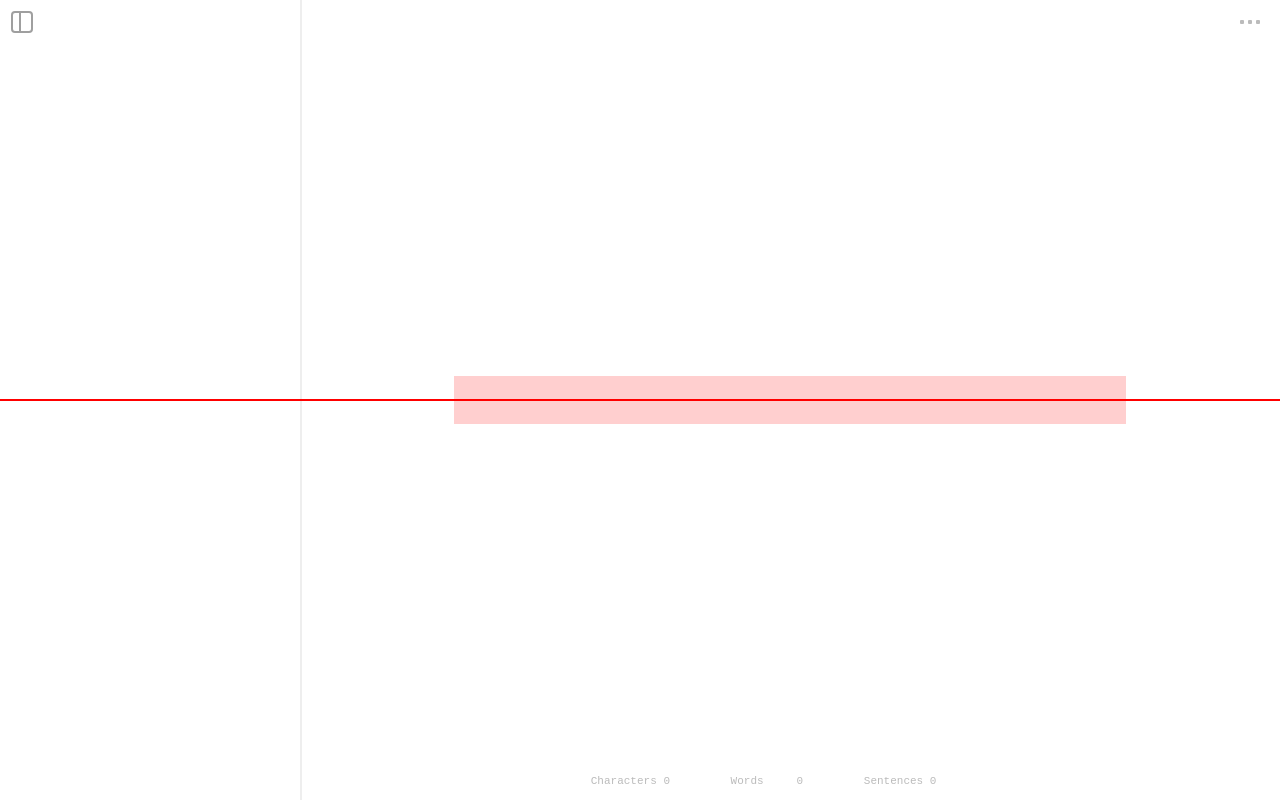
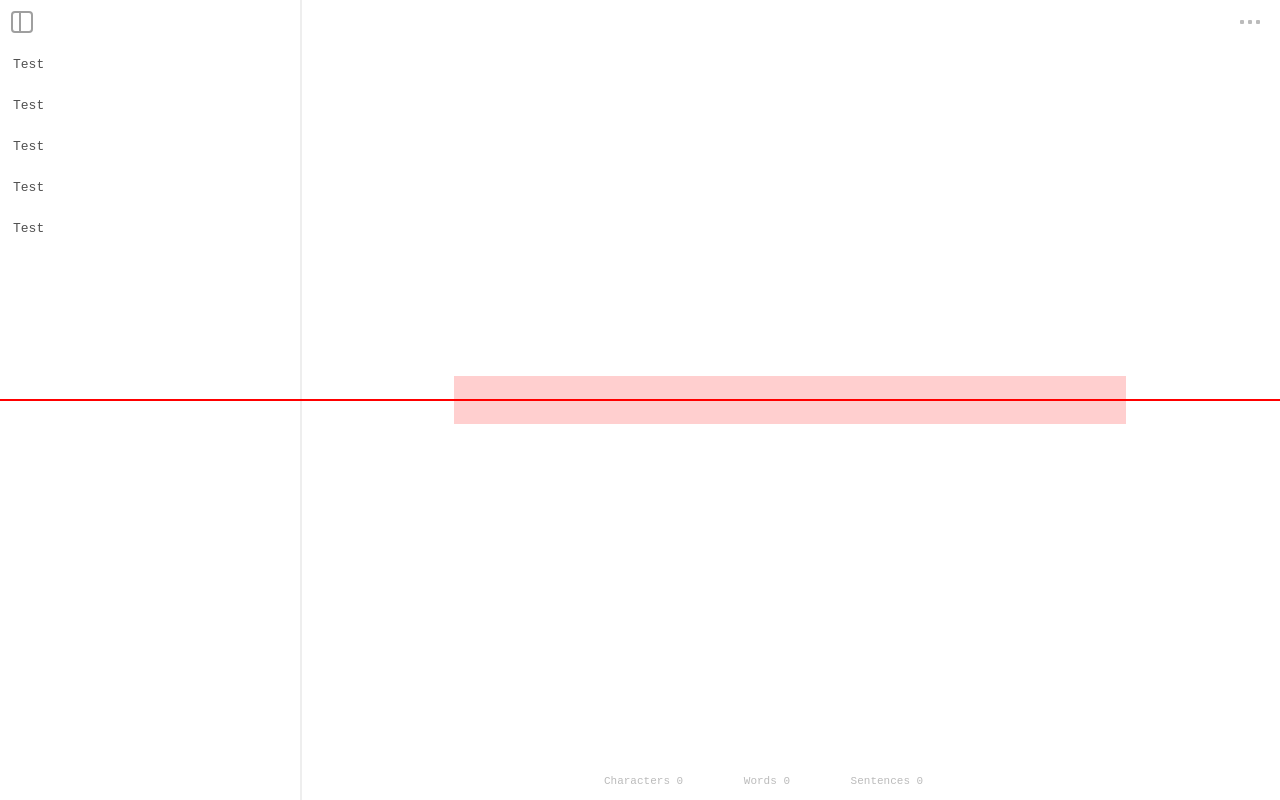
Before and after one commit to stephenmatheis/line-writer, a React (Vite) app: page / in a window 1280 px wide. Both pictures are taken after a click on the button 22 px from the left and 22 px from the top of the page. Built offline with nearby package versions, Linux system fonts and the light colour scheme.

Commit message:
feat: fade sidebar contents (WIP)

```diff
--- a/src/components/modal/modal.module.scss
+++ b/src/components/modal/modal.module.scss
@@ -39,7 +39,7 @@
                 top: 50%;
                 left: 50%;
                 width: 20px;
-                height: 4px;
+                height: 2px;
                 border-radius: 1px;
 
                 &:nth-child(1) {
--- a/src/components/sidebar/sidebar.module.scss
+++ b/src/components/sidebar/sidebar.module.scss
@@ -3,12 +3,17 @@
     width: 0px;
     transition: width 250ms ease-in-out;
     box-shadow: 2px 0px 0px 0px var(--container-color);
+    overflow: hidden;
 
     &.open {
         width: 300px;
+
+        .items {
+            opacity: 1;
+        }
     }
 
-    .open {
+    .btn {
         cursor: pointer;
         position: fixed;
         top: 0px;
@@ -48,4 +53,15 @@
             }
         }
     }
+
+    .items {
+        opacity: 0;
+        margin-top: 44px;
+        color: var(--color-light);
+        transition: opacity 150ms ease-in-out 100ms;
+
+        .item {
+            padding: 1rem;
+        }
+    }
 }
--- a/src/components/sidebar/sidebar.tsx
+++ b/src/components/sidebar/sidebar.tsx
@@ -12,11 +12,18 @@ export function Sidebar() {
             })}
         >
             <button
-                className={styles.open}
+                className={styles.btn}
                 onClick={() => setIsSidebarOpen((prev) => !prev)}
             >
                 <div className={styles.icon} />
             </button>
+            <div className={styles.items}>
+                <div className={styles.item}>Test</div>
+                <div className={styles.item}>Test</div>
+                <div className={styles.item}>Test</div>
+                <div className={styles.item}>Test</div>
+                <div className={styles.item}>Test</div>
+            </div>
         </div>
     );
 }
--- a/src/components/statusbar/statusbar.module.scss
+++ b/src/components/statusbar/statusbar.module.scss
@@ -35,8 +35,11 @@
         span {
             color: var(--muted);
             display: inline-block;
-            min-width: 9ch;
             text-align: left;
+
+            &:nth-child(2) {
+                min-width: 9ch;
+            }
         }
     }
 }
```
